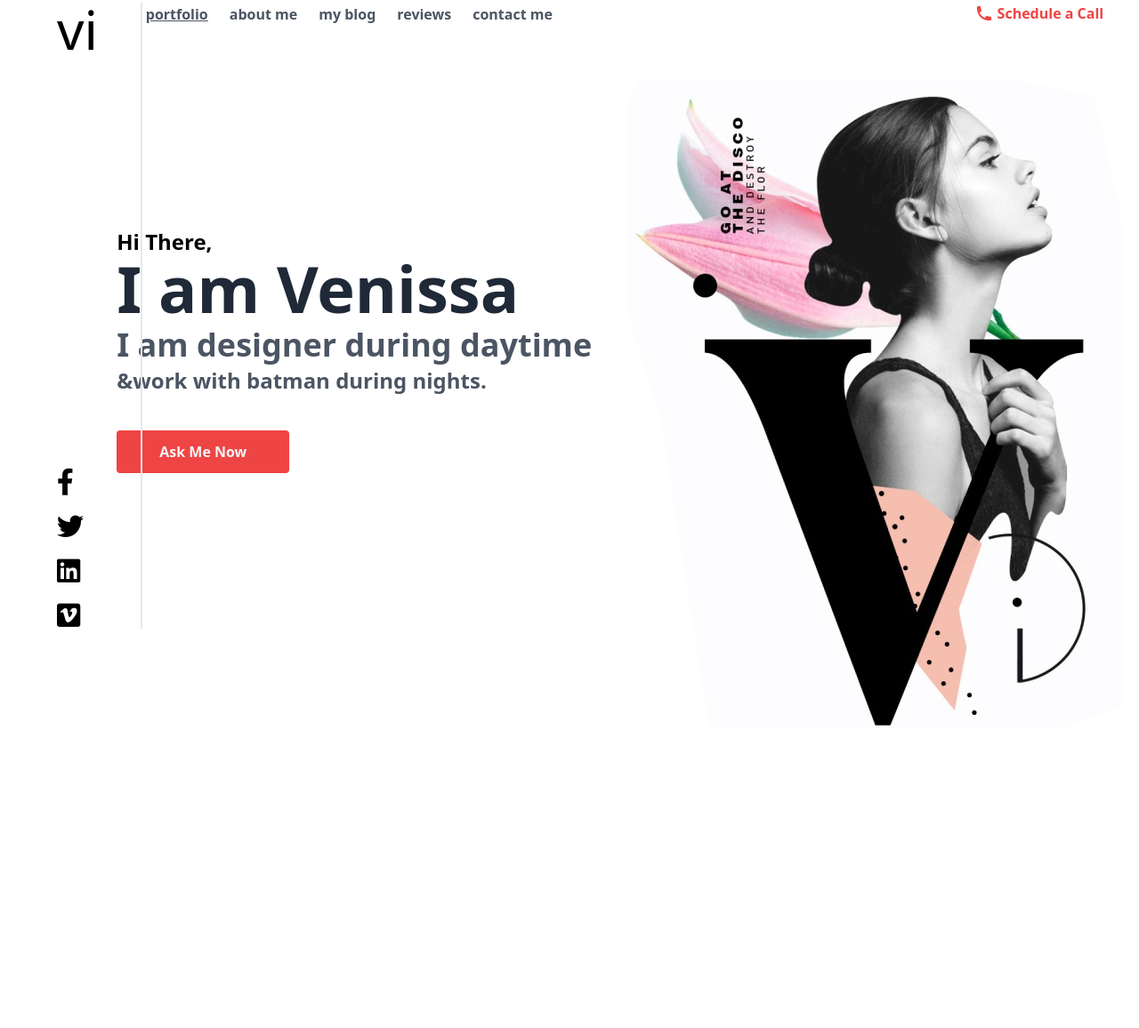
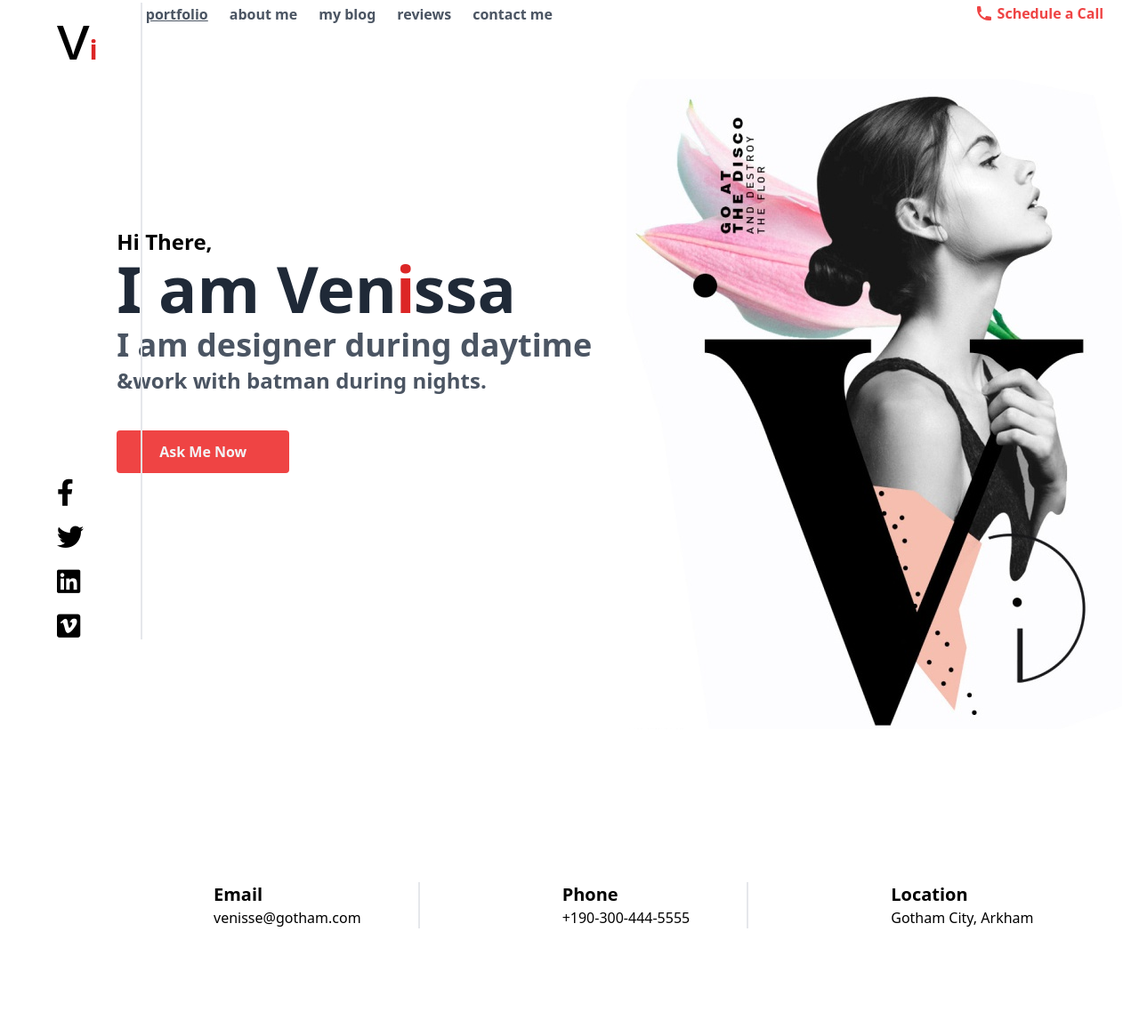
Before and after one commit to mdshofiur/tailwindcss-project, a plain HTML site: page index.html in a window 1280 px wide. Shown: the part 37-1193 px from the top of the page at 89% size. Before the commit the page ends 917 px from the top, so only its background shows below. Drawn offline with nearby package versions, Linux system fonts and the light colour scheme.

Commit message:
complete project

```diff
--- a/index.html
+++ b/index.html
@@ -14,11 +14,15 @@
     />
 </head>
 <body>
+
     <header>
+
+        <!-- sidebar sections -->
 
         <section class="flex flex-col absolute ml-16 pr-12 space-y-96 border-r-2 border-fuchsia-600">
             <div>
-                <h1 class="text-6xl">vi</h1>
+                <h1 class="text-7xl">v<span class="text-3xl text-red-600 font-bold">i</span></h1>
+
             </div>
 
             <div class="flex flex-col gap-y-5 text-3xl pt-20">
@@ -27,9 +31,6 @@
                 <i class="fab fa-linkedin"></i>
                 <i class="fab fa-vimeo-square"></i>
             </div>
-
-
-
         </section>
 
 
@@ -62,7 +63,7 @@
 
                 <div class="mb-20 pb-10">
                      <h5 class="text-2xl capitalize font-bold">hi there,</h5>
-                     <h1 class="text-7xl font-bold text-gray-800 pb-2" >I am Venissa</h1>
+                     <h1 class="text-7xl font-bold text-gray-800 pb-2 " >I am Ven <span class="absolute -ml-5 text-red-600 ">i</span> ssa</h1>
                      <h2 class="text-4xl font-bold text-gray-600 pb-1" >I am designer during daytime</h2>
                     <h3 class="text-2xl font-bold text-gray-600 pb-10" >&work with batman during nights.</h3>
                     <button class="bg-red-500 px-12 py-3 rounded text-gray-100 capitalize font-bold">ask me now</button>
@@ -73,5 +74,23 @@
         </section>
 
     </header>
+
+<main>
+    <section class="flex space-x-40 ml-60 py-28 ">
+        <div class="border-r-2 border-fuchsia-600 pr-16">
+            <h1 class="text-xl font-bold ">Email</h1>
+            <h3 >venisse@gotham.com</h3>
+        </div>
+        <div class="border-r-2 border-fuchsia-600 pr-16" >
+            <h1 class="text-xl font-bold" >Phone</h1>
+            <h3>+190-300-444-5555</h3>
+        </div>
+        <div class="pr-16" >
+            <h1 class="text-xl font-bold" >Location</h1>
+            <h3>Gotham City, Arkham</h3>
+        </div>
+    </section>
+</main>
+
 </body>
 </html>
```
